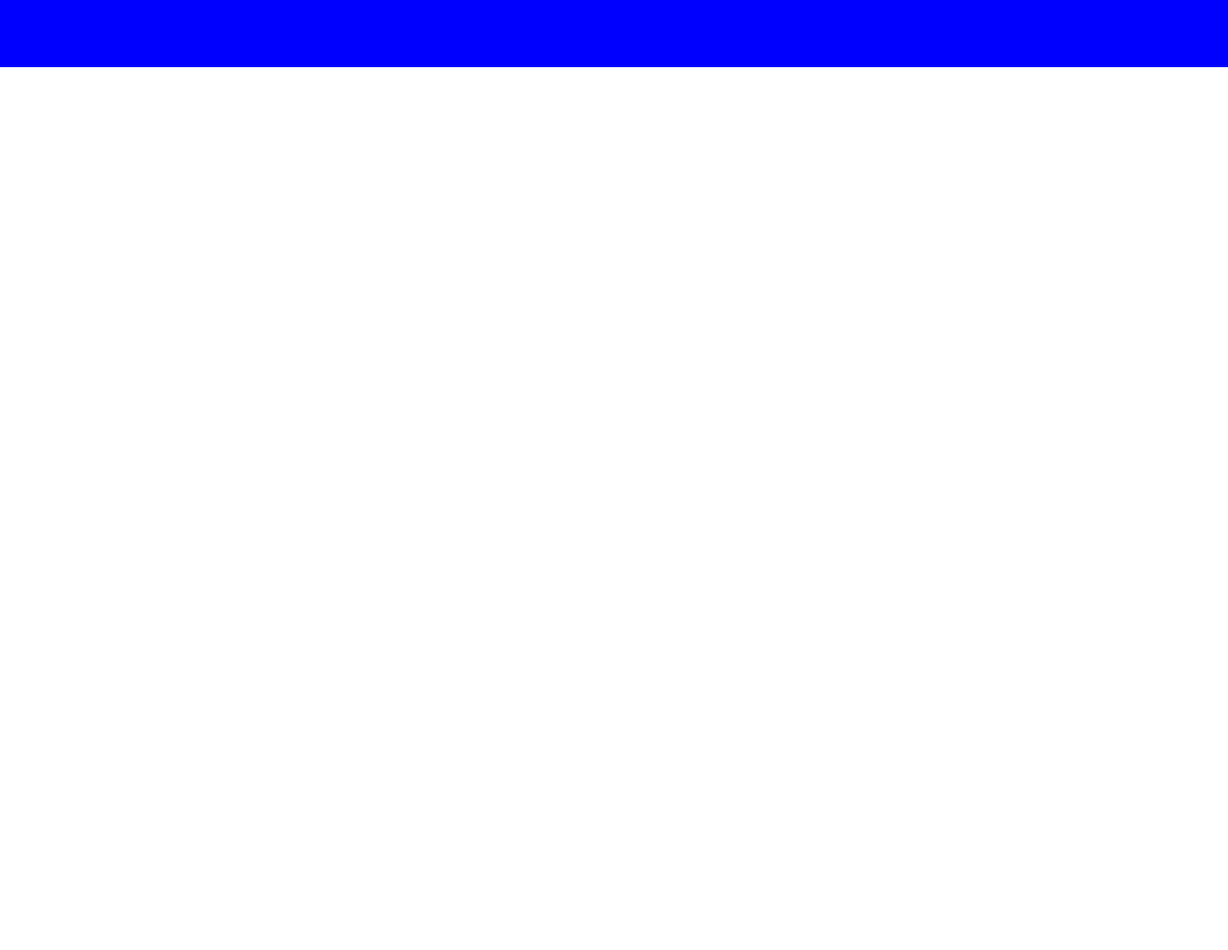
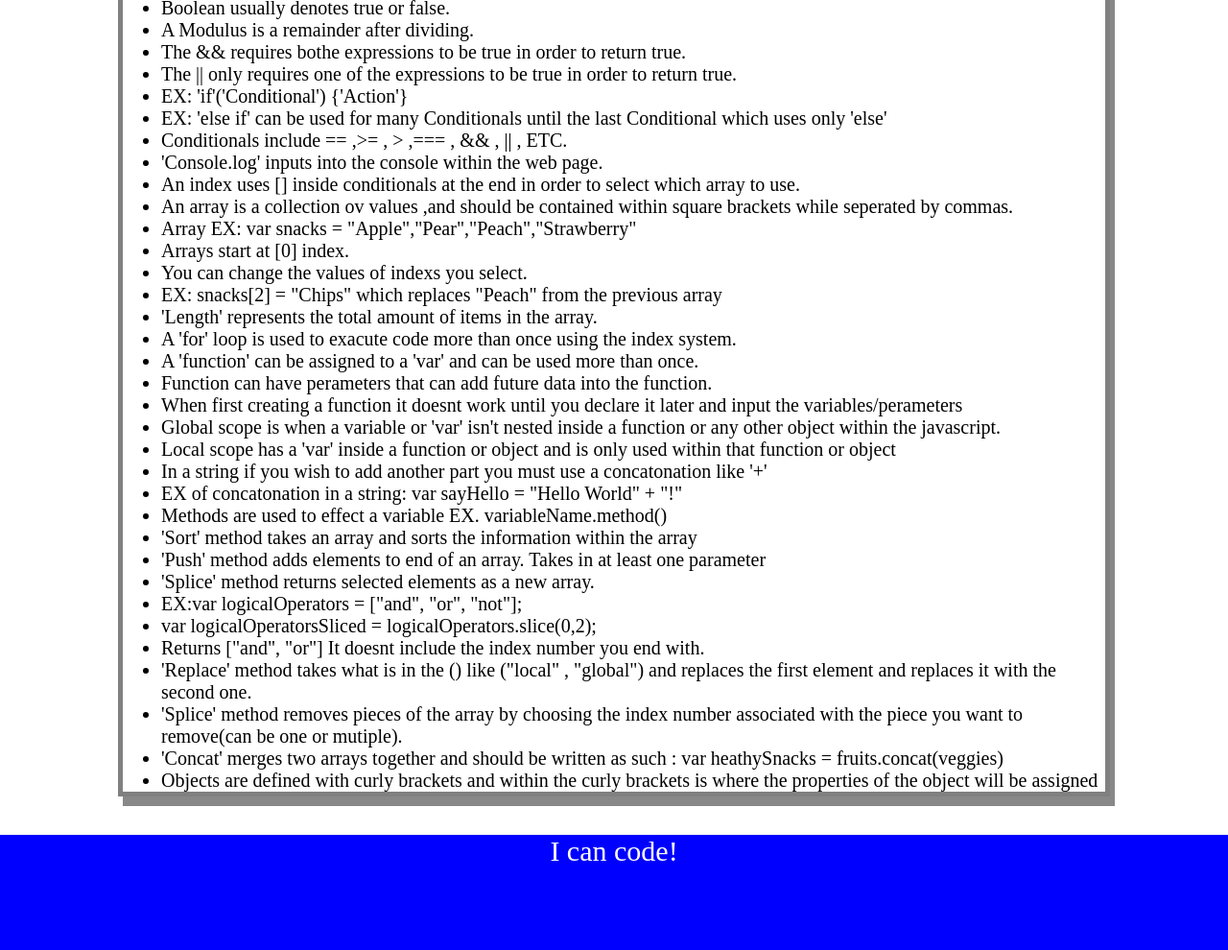
Before and after one commit to Rickster1999/Prework-study-guide, a plain HTML site: page index.html in a window 1280 px wide. Shown: the part 702-1692 px from the top of the page at 96% size. Before the commit the page ends 800 px from the top, so only its background shows below. Drawn offline with Linux system fonts and the light colour scheme.

Commit message:
Updated Javascript notes

```diff
--- a/index.html
+++ b/index.html
@@ -46,6 +46,48 @@
             <ul>
                 <li>A variable is a named container that allows us to store data in our code.</li>
                 <li>Control flow is the order in which a computer executes code in a script.</li>
+                <li>A string within a variable is defined by quotes(Contains words and numbers).</li>
+                <li>A variable is only needed once in order to classify the value.</li>
+                <li>"=" assigns a value.</li>
+                <li>EX: Function 'name of function'(){}</li>
+                <li>Boolean usually denotes true or false.</li>
+                <li>A Modulus is a remainder after dividing.</li>
+                <li>The && requires bothe expressions to be true in order to return true.</li>
+                <li>The || only requires one of the expressions to be true in order to return true.</li>
+                <li>EX: 'if'('Conditional') {'Action'}</li>
+                <li>EX: 'else if' can be used for many Conditionals until the last Conditional which uses only 'else'</li>
+                <li>Conditionals include == ,>= , > ,=== , && , || , ETC.</li>
+                <li>'Console.log' inputs into the console within the web page.</li>
+                <li>An index uses [] inside conditionals at the end in order to select which array to use.</li>
+                <li>An array is a collection ov values ,and should be contained within square brackets while seperated by commas.</li>
+                <li>Array EX: var snacks = "Apple","Pear","Peach","Strawberry"</li>
+                <li>Arrays start at [0] index.</li>
+                <li>You can change the values of indexs you select.</li>
+                <li>EX: snacks[2] = "Chips" which replaces "Peach" from the previous array</li>
+                <li>'Length' represents the total amount of items in the array.</li>
+                <li>A 'for' loop is used to exacute code more than once using the index system.</li>
+                <li>A 'function' can be assigned to a 'var' and can be used more than once.</li>
+                <li>Function can have perameters that can add future data into the function.</li>
+                <li>When first creating a function it doesnt work until you declare it later and input the variables/perameters</li>
+                <li>Global scope is when a variable or 'var' isn't nested inside a function or any other object within the javascript.
+                </li>
+                <li>Local scope has a 'var' inside a function or object and is only used within that function or object</li>
+                <li>In a string if you wish to add another part you must use a concatonation like '+'</li>
+                <li>EX of concatonation in a string: var sayHello = "Hello World" + "!"</li>
+                <li>Methods are used to effect a variable EX. variableName.method()</li>
+                <li>'Sort' method takes an array and sorts the information within the array</li>
+                <li>'Push' method adds elements to end of an array. Takes in at least one parameter</li>
+                <li>'Splice' method returns selected elements as a new array.</li>
+                <li>EX:var logicalOperators = ["and", "or", "not"];</li>
+                <li>var logicalOperatorsSliced = logicalOperators.slice(0,2);</li>
+                <li>Returns ["and", "or"] It doesnt include the index number you end with.</li>
+                <li>'Replace' method takes what is in the () like ("local" , "global") and replaces the first element and replaces it
+                    with the second one.</li>
+                <li>'Splice' method removes pieces of the array by choosing the index number associated with the piece you want to
+                    remove(can be one or mutiple).</li>
+                <li>'Concat' merges two arrays together and should be written as such : var heathySnacks = fruits.concat(veggies)</li>
+                <li>Objects are defined with curly brackets and within the curly brackets is where the properties of the object will be
+                    assigned</li>
             </ul>
         </section>
     </main>
```
